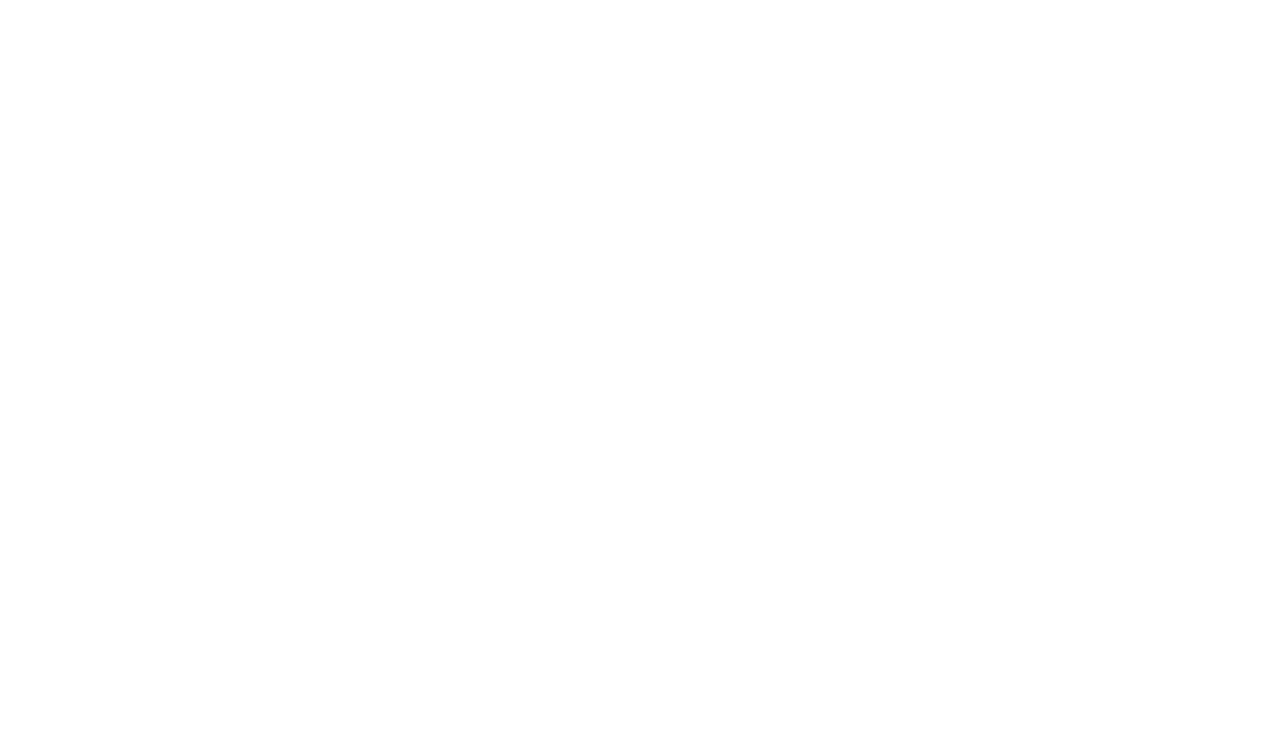
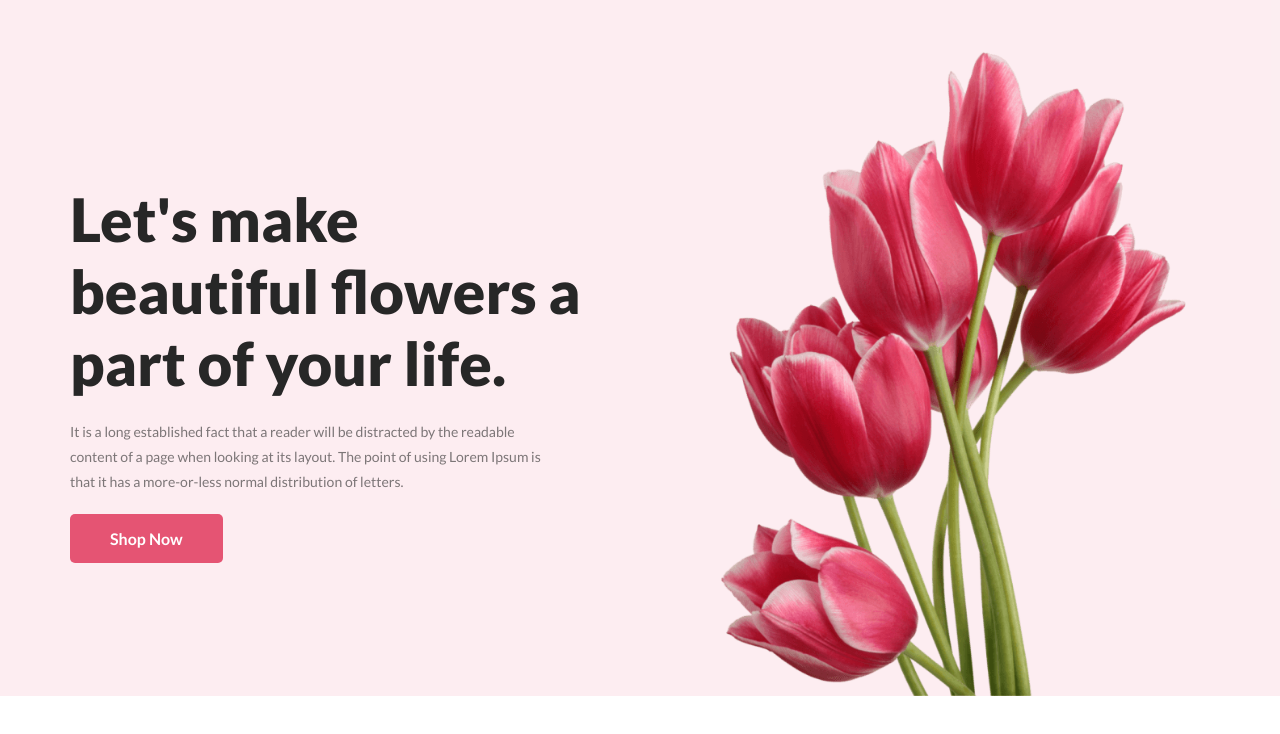
Before and after one commit to sultangit95/flower-shop, a plain HTML site: page index.html in a window 1280 px wide. Drawn offline with Linux system fonts and the light colour scheme.

Commit message:
banner section completed

```diff
--- a/css/style.css
+++ b/css/style.css
@@ -1,11 +1,12 @@
 /* ===== fonts link starts===== */
-
+@import url('https://fonts.googleapis.com/css2?family=Lato:wght@100;300;400;700;900&display=swap');
 /* ===== fonts link ends===== */
 /* ===== common style starts ===== */
 *{
   margin: 0;
   padding: 0;
   box-sizing: border-box;
+  font-family: 'Lato', sans-serif;
 }
 ul,ol{
   list-style: none;
@@ -17,3 +18,50 @@ img{
   vertical-align: middle;
 }
 /* ===== common style ends ===== */
+/* ===== banner style starts ===== */
+#banner{
+  background: rgba(229, 84, 115, 0.1);
+  padding-top: 50px;
+}
+.banner-contents{
+  width: 1140px;
+  margin: 0 auto;
+  display: flex;
+  justify-content: space-between;
+  align-items: center;
+}
+.banner-text{
+  width: 55%;
+}
+.banner-heading{
+  color: #272727;
+  font-size: 60px;
+  font-weight: 800;
+  padding-right: 80px;
+  margin-bottom: 20px;
+}
+.banner-para{
+  color: rgba(39, 39, 39, 0.60);
+  font-size: 14px;
+  font-weight: 400;
+  line-height: 25px;
+  padding-right: 150px;
+  margin-bottom: 20px;
+}
+.btn-primary{
+  background: #E55473;
+  color: #ffffff;
+  font-size: 16px;
+  font-weight: 700;
+  border: none;
+  padding: 15px 40px;
+  border-radius: 5px;
+  cursor: pointer;
+}
+.banner-image{
+  width: 45%;
+}
+.banner-image img{
+  width: 100%;
+}
+/* ===== banner style ends ===== */
--- a/index.html
+++ b/index.html
@@ -10,7 +10,20 @@
   <body>
     <!-- ===== header section starts ===== -->
     <header>
-
+      <!-- ===== banner starts ===== -->
+      <div id="banner">
+        <div class="banner-contents">
+          <div class="banner-text">
+            <h1 class="banner-heading">Let's make <br> beautiful flowers a part of your life.</h1>
+            <p class="banner-para">It is a long established fact that a reader will be distracted by the readable content of a page when looking at its layout. The point of using Lorem Ipsum is that it has a more-or-less normal distribution of letters.</p>
+            <button type="button" class="btn-primary">Shop Now</button>
+          </div>
+          <div class="banner-image">
+            <img src="images/banner-flower.png" alt="banner-image">
+          </div>
+        </div>
+      </div>
+      <!-- ===== banner ends ===== -->
     </header>
     <!-- ===== header section ends ===== -->
     <!-- ===== main section starts ===== -->
```
Also changed, not shown: images/banner-flower.png (renamed from images/pngwing 10.png), images/flower-01.png (renamed from images/Flower 01.png), images/group-1.png (renamed from images/Group 57.png), images/group-2.png (renamed from images/Group 58.png), images/group-3.png (renamed from images/Group 59.png), images/pngwing-5.png (renamed from images/pngwing 5.png), images/pngwing-6.png (renamed from images/pngwing 6.png), images/pngwing-7.png (renamed from images/pngwing 7.png), images/pngwing-8.png (renamed from images/pngwing 8.png), images/rectangle-4.png (renamed from images/Rectangle 4.png), images/rectangle-5.png (renamed from images/Rectangle 5.png), images/rectangle-6.png (renamed from images/Rectangle 6.png), images/rectangle-9.png (renamed from images/Rectangle 9.png).
